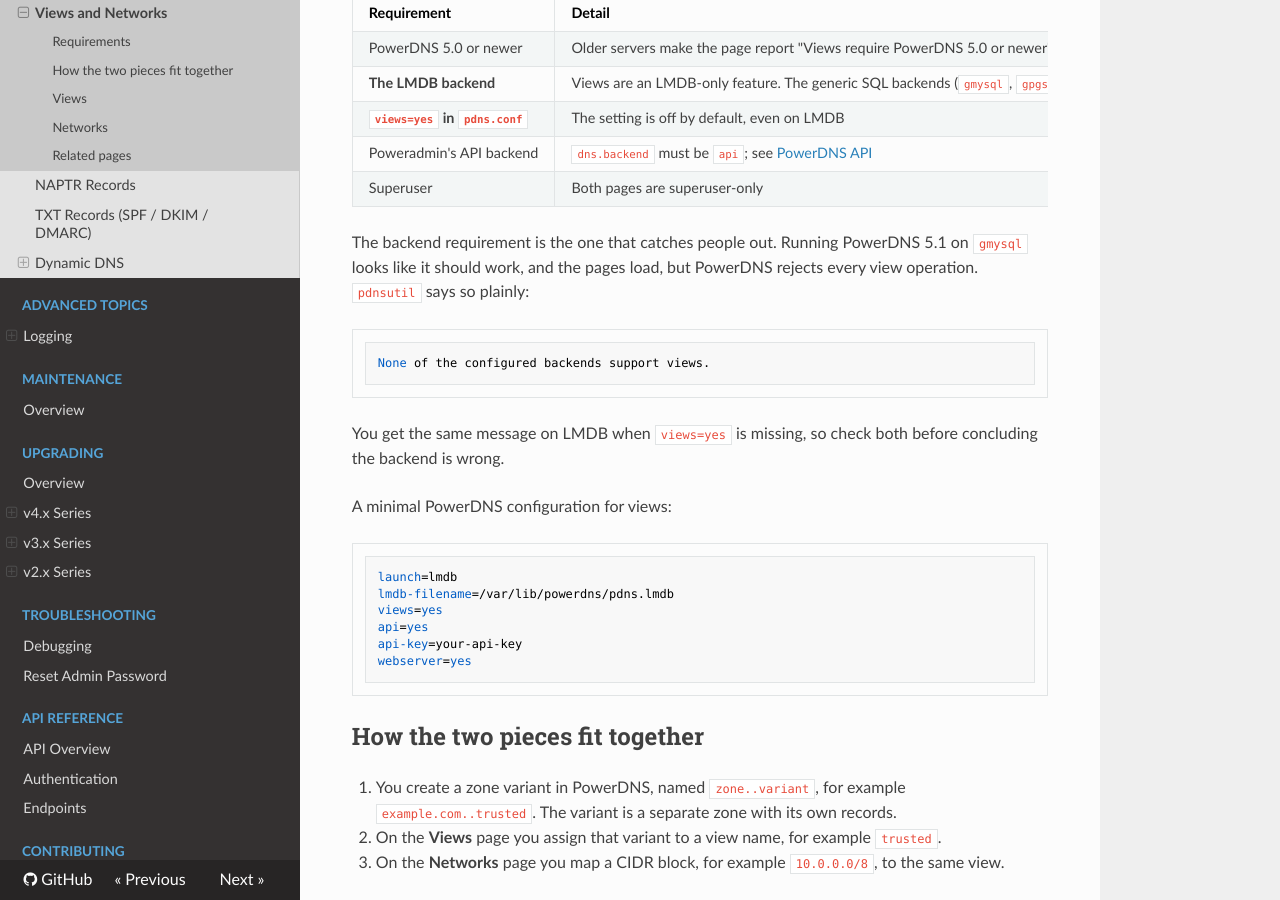
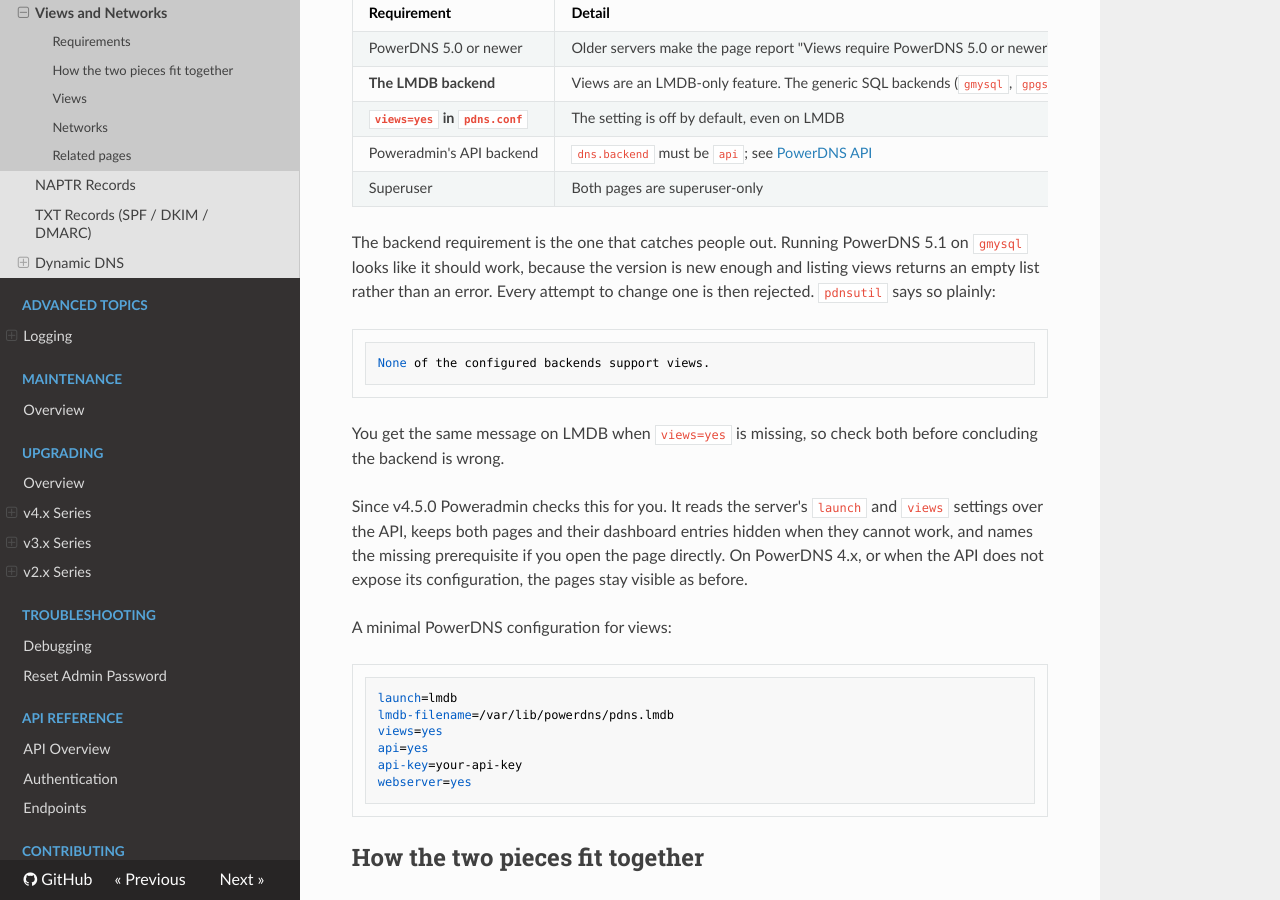
Before and after one commit to poweradmin/poweradmin-docs, an MkDocs documentation site: the page built from docs/user-guide/views-networks.md, in a window 1280 px wide and 900 px high, scrolled down 908 px. Built offline with MkDocs 1.6.1, drawn with Linux system fonts in a browser that asks for light colours; nearby versions of some CDN libraries.

Commit message:
docs(views): document the 4.5.0 prerequisite detection

````diff
--- a/docs/user-guide/views-networks.md
+++ b/docs/user-guide/views-networks.md
@@ -23,8 +23,9 @@
 | Superuser | Both pages are superuser-only |
 
 The backend requirement is the one that catches people out. Running PowerDNS 5.1 on `gmysql`
-looks like it should work, and the pages load, but PowerDNS rejects every view operation.
-`pdnsutil` says so plainly:
+looks like it should work, because the version is new enough and listing views returns an
+empty list rather than an error. Every attempt to change one is then rejected. `pdnsutil`
+says so plainly:
 
 ```
 None of the configured backends support views.
@@ -32,6 +33,11 @@
 
 You get the same message on LMDB when `views=yes` is missing, so check both before
 concluding the backend is wrong.
+
+Since v4.5.0 Poweradmin checks this for you. It reads the server's `launch` and `views`
+settings over the API, keeps both pages and their dashboard entries hidden when they cannot
+work, and names the missing prerequisite if you open the page directly. On PowerDNS 4.x, or
+when the API does not expose its configuration, the pages stay visible as before.
 
 A minimal PowerDNS configuration for views:
 
````
Also changed, not shown: docs/whats-new/v4.5.0.md (+1 -0 lines).
